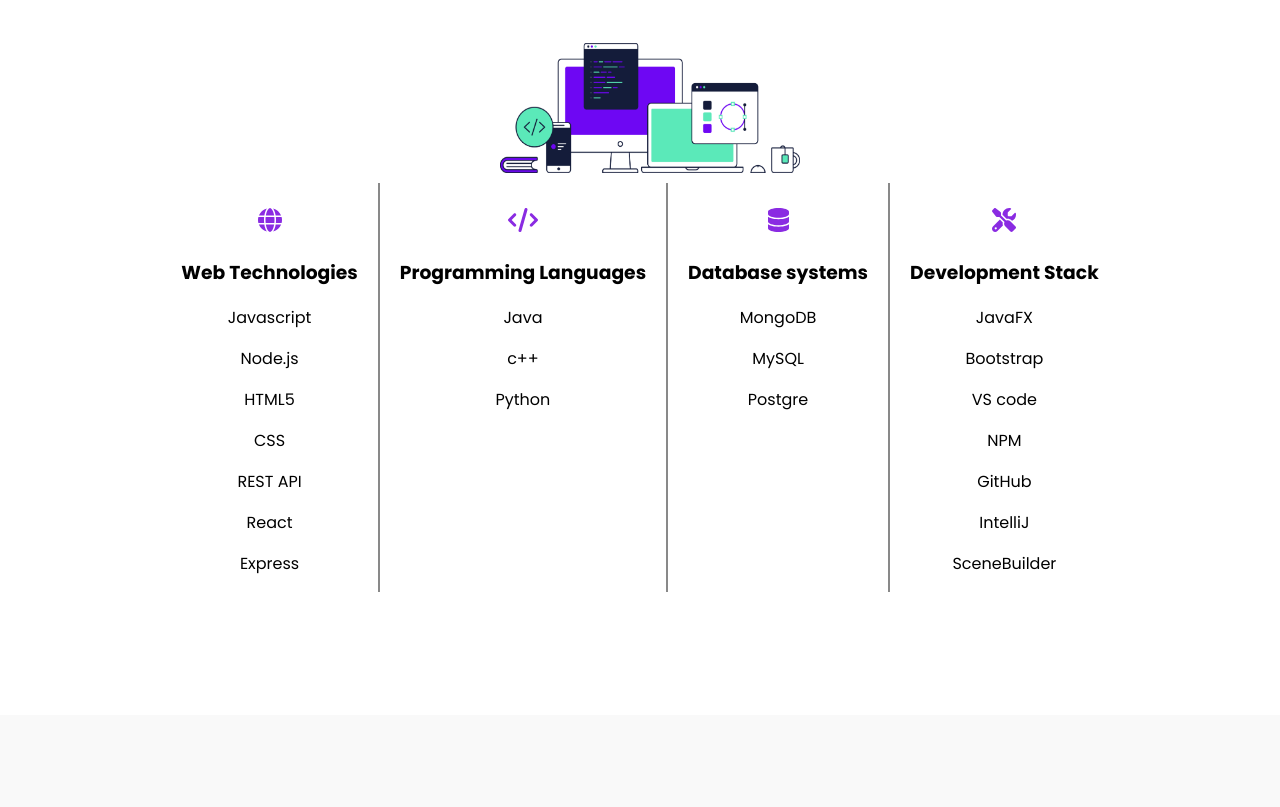
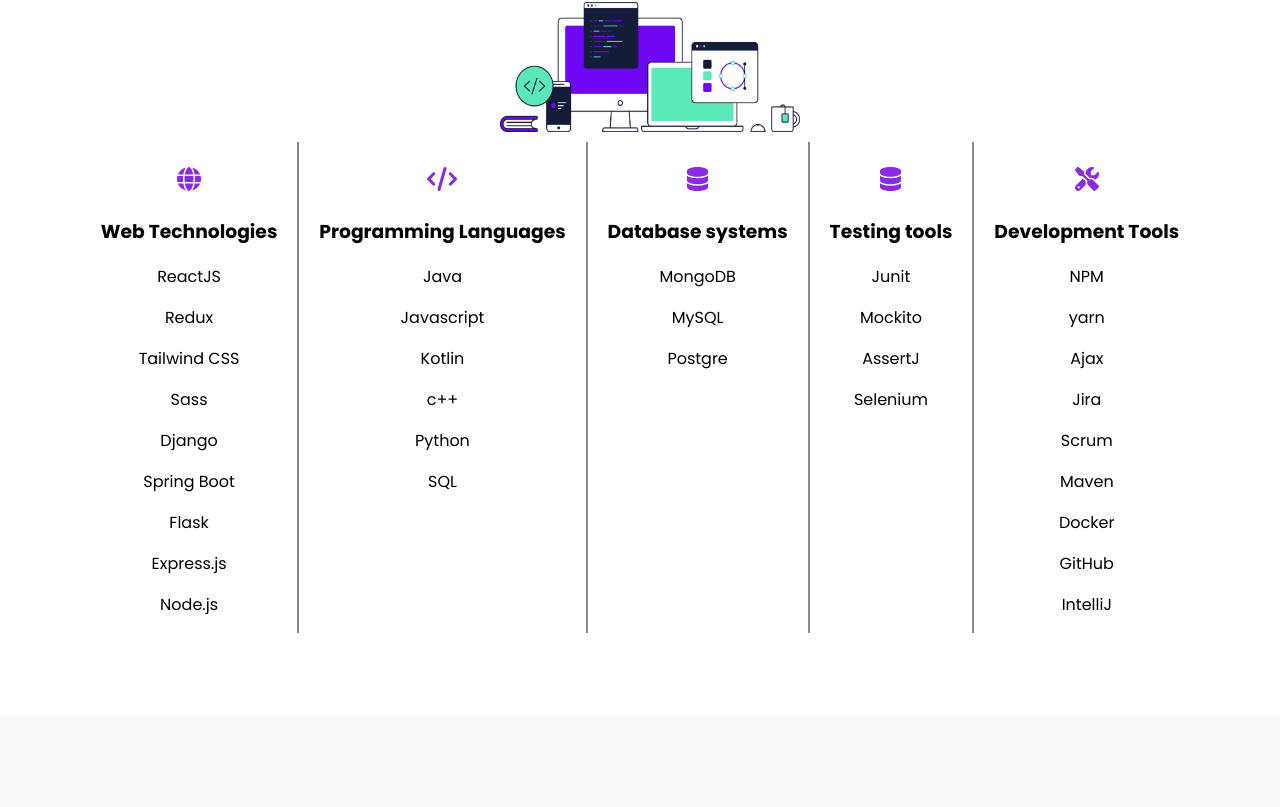
Before and after one commit to Swapnaroop2001/Portfolio-Website, a React (Create React App) app: page / in a window 1280 px wide. Shown: the part 1905-2712 px from the top of the page. Built offline with nearby package versions, Linux system fonts and the light colour scheme.

Commit message:
Minor Interface changes

```diff
--- a/src/components/Product/Product.css
+++ b/src/components/Product/Product.css
@@ -2,7 +2,7 @@
     width: 40vh;
     height: 35vh;
     margin: 20px 10px;
-    border: 2px solid rgb(89, 0, 130);
+    border: 2px solid rgb(35, 0, 51);
     border-radius: 10px 10px 5px 5px;
     overflow: hidden;
     box-shadow: 0 2px 10px rgba(0, 0, 0, 0.2);
@@ -11,7 +11,7 @@
 
 .p-browser {
     height: 20px;
-    background-color: rgb(67, 1, 126);
+    background-color: rgb(102, 0, 191);
     display: flex;
     align-items: center;
     position: sticky;
--- a/src/components/Skills/Skills.jsx
+++ b/src/components/Skills/Skills.jsx
@@ -24,21 +24,27 @@
                         <div className="s-item">
                             <h1 className='icon'><FontAwesomeIcon icon={faGlobe} /></h1>
                             <h3 className='s-type1'>Web Technologies</h3>
-                        <p className='s-type2'>Javascript</p>
+                            <p className='s-type2'>ReactJS</p>
+                            <p className='s-type2'>Redux</p>
+                            <p className='s-type2'>Tailwind CSS</p>
+                            <p className='s-type2'>Sass</p>
+                            <p className='s-type2'>Django</p>
+                            <p className='s-type2'>Spring Boot</p>
+                            <p className='s-type2'>Flask</p>
+                            <p className='s-type2'>Express.js</p>
                             <p className='s-type2'>Node.js</p>
-                        <p className='s-type2'>HTML5</p>
-                        <p className='s-type2'>CSS</p>
-                        <p className='s-type2'> REST API</p>
-                        <p className='s-type2'> React</p>
-                        <p className='s-type2'> Express</p>
+
                         </div>
 
                         <div className="s-item">
                             <h1 className='icon'><FontAwesomeIcon icon={faCode} /></h1>
                             <h3 className='s-type1'>Programming Languages</h3>
                             <p className='s-type2'>Java</p>
+                            <p className='s-type2'>Javascript</p>
+                            <p className='s-type2'>Kotlin</p>
                             <p className='s-type2'>c++</p>
                             <p className='s-type2'>Python</p>
+                            <p className='s-type2'>SQL</p>
                         </div>
 
                         <div className="s-item">
@@ -49,17 +55,28 @@
                             <p className='s-type2'>Postgre</p>
                         </div>
 
+                        <div className="s-item">
+                            <h1 className='icon'><FontAwesomeIcon icon={faDatabase} /></h1>
+                            <h3 className='s-type1'>Testing tools</h3>
+                            <p className='s-type2'>Junit</p>
+                            <p className='s-type2'>Mockito</p>
+                            <p className='s-type2'>AssertJ</p>
+                            <p className='s-type2'>Selenium</p>
+                        </div>
+
 
                         <div className="s-item">
                             <h1 className='icon'><FontAwesomeIcon icon={faScrewdriverWrench} /></h1>
-                        <h3 className='s-type1'>Development Stack</h3>
-                        <p className='s-type2'>JavaFX</p>
-                        <p className='s-type2'>Bootstrap</p>
-                        <p className='s-type2'>VS code</p>
+                            <h3 className='s-type1'>Development Tools</h3>
                             <p className='s-type2'>NPM</p>
+                            <p className='s-type2'>yarn</p>
+                            <p className='s-type2'>Ajax</p>
+                            <p className='s-type2'>Jira</p>
+                            <p className='s-type2'>Scrum</p>
+                            <p className='s-type2'>Maven</p>
+                            <p className='s-type2'>Docker</p>
                             <p className='s-type2'>GitHub</p>
                             <p className='s-type2'>IntelliJ</p>
-                        <p className='s-type2'>SceneBuilder</p>
                         </div>
 
                     </div>
--- a/src/components/Skills/skills.css
+++ b/src/components/Skills/skills.css
@@ -36,7 +36,7 @@
 
 
 
-.s-item:nth-child(4){
+.s-item:nth-child(5){
     border-right: none;
 }
 
```
Lines whose indentation alone changed are shown as unchanged.
